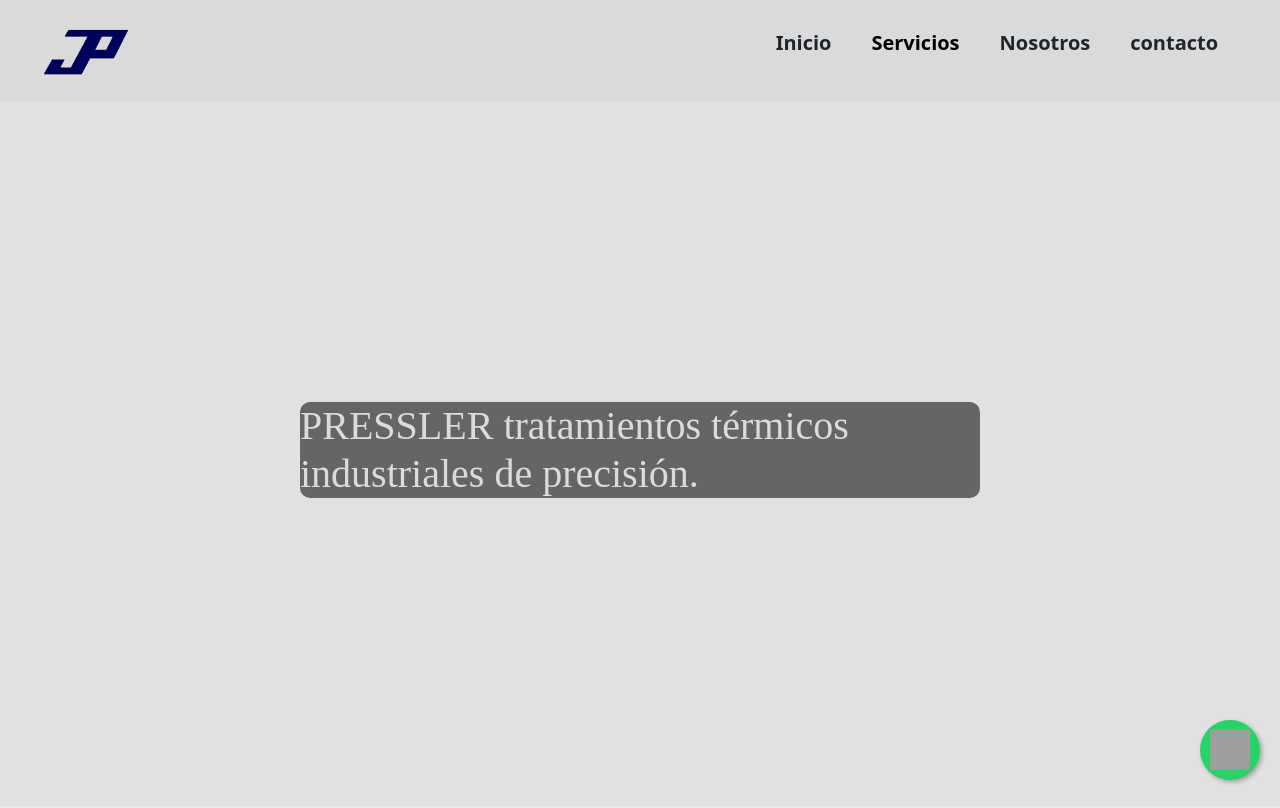
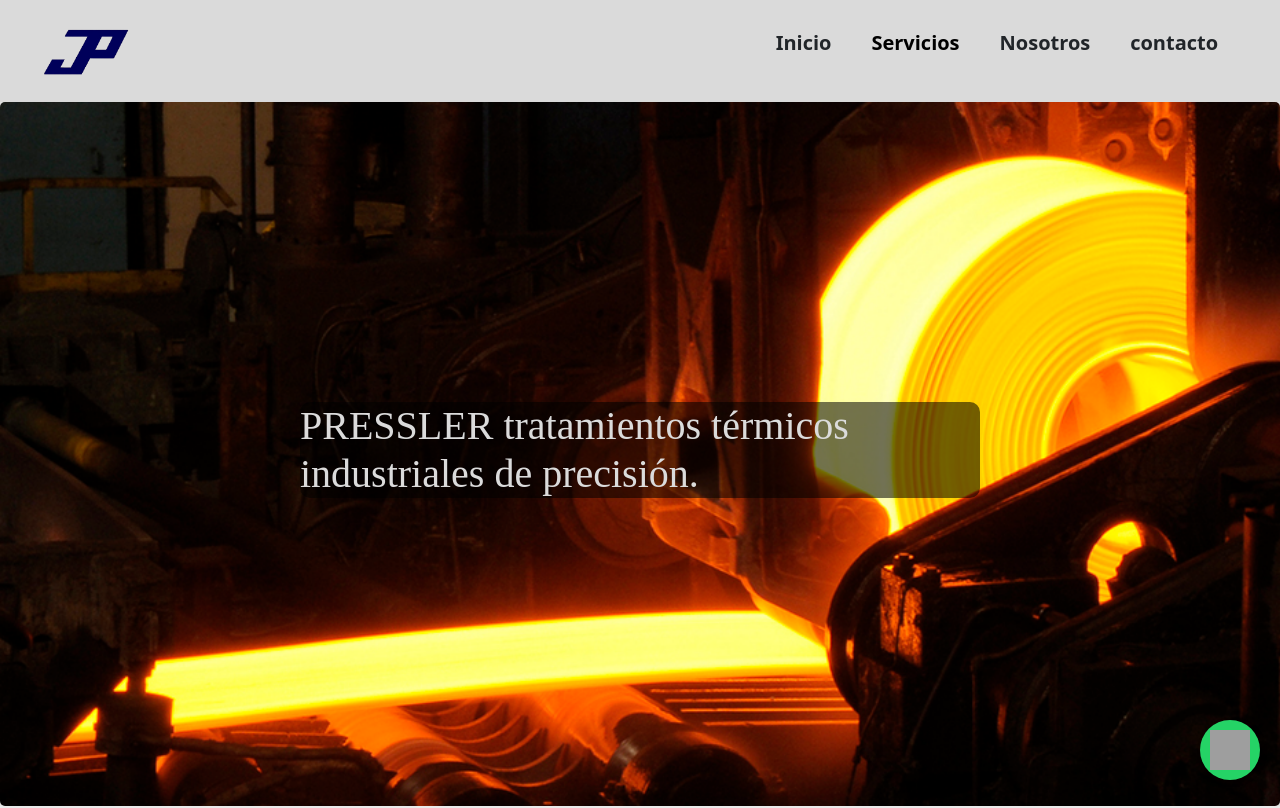
Before and after one commit to Matias1130/Proyecto-pressler, a plain HTML site: page index.html in a window 1280 px wide. Shown: the top 808 px of the page. Drawn offline with nearby package versions, Linux system fonts and the light colour scheme; the site is published under a folder, as on GitHub Pages, so addresses that start at the root find nothing; grey boxes are pictures that could not be loaded.

Commit message:
segundo cambio de nombre

```diff
--- a/style.css
+++ b/style.css
@@ -50,7 +50,7 @@ body{
     background-color: rgba(0, 0, 0, 0.041);
 }
 .section__img {
-    background-image: url('/imagen/fondo.png');
+    background-image: url('imagen/fondo.png');
     background-size: cover;
     background-repeat: no-repeat;
     background-attachment: fixed;
```
